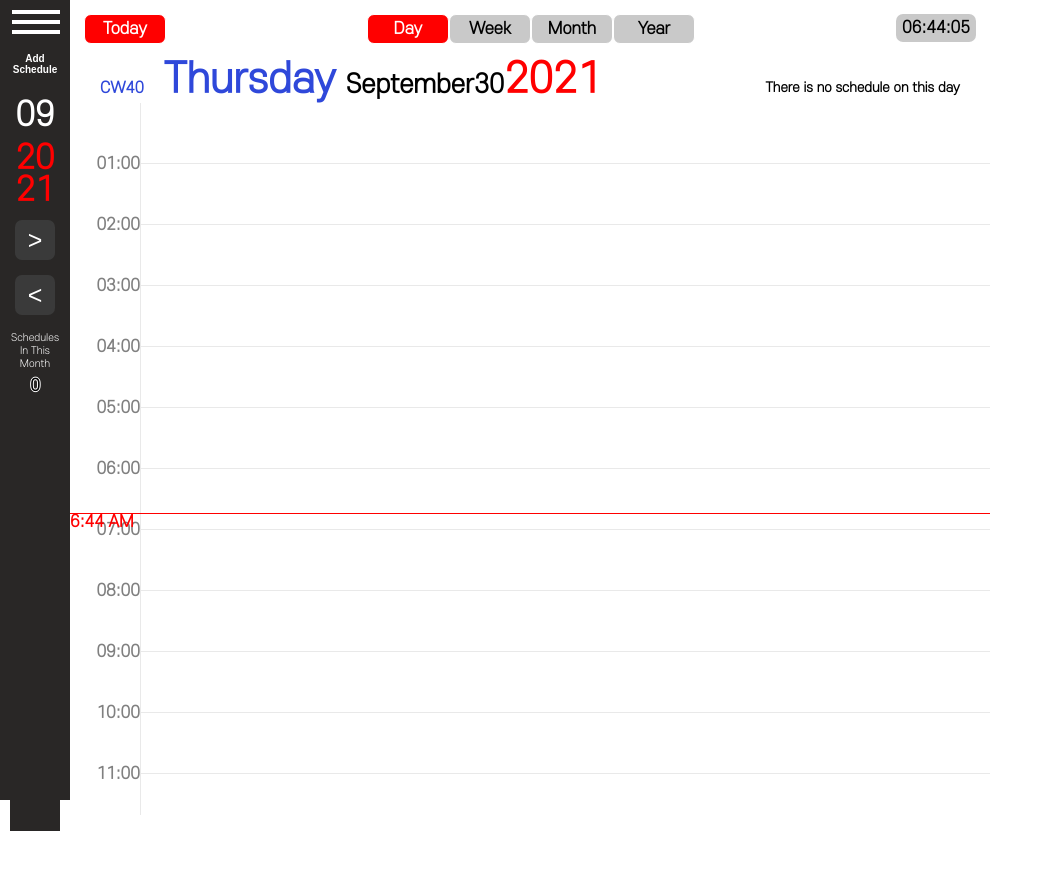
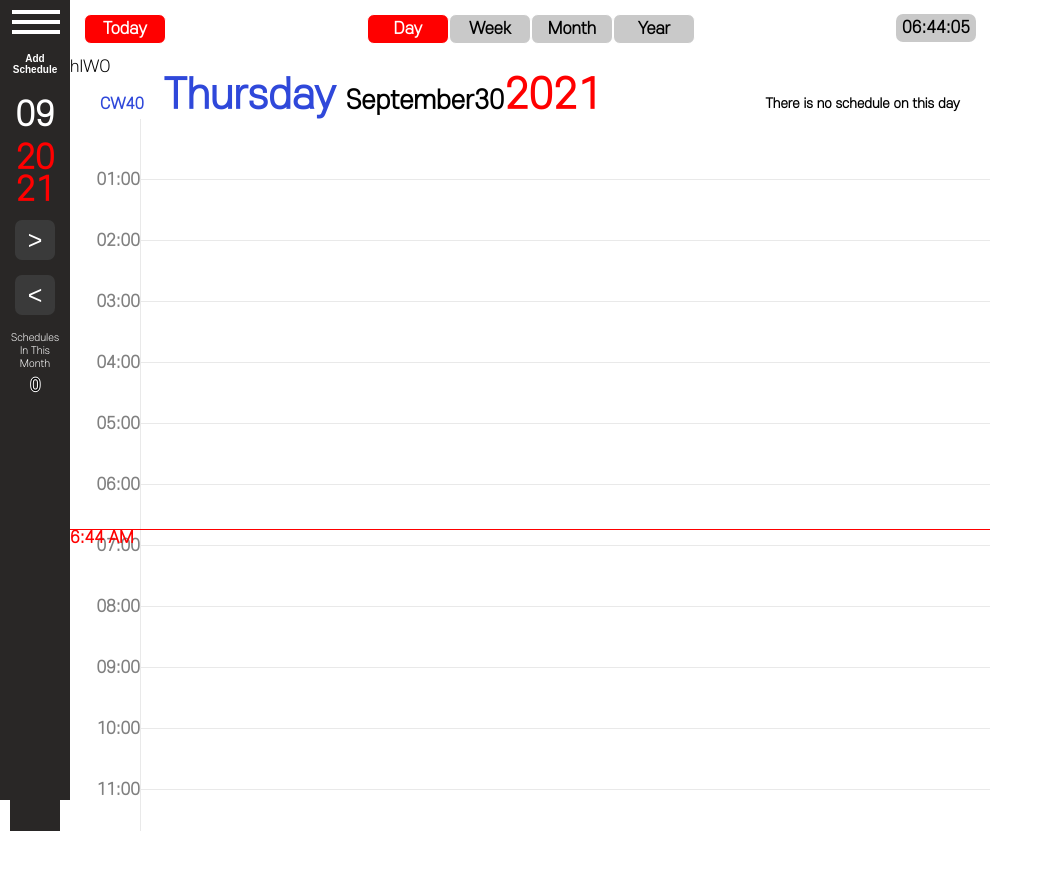
Before and after one commit to Ho-s/Calendar, a React app in the folder client/: page / in a window 1280 px wide. Shown: the top 870 px of the page, without its empty margins (0-1053 px from the left). Built offline with nearby package versions, Linux system fonts and the light colour scheme.

Commit message:
Add create schedule logic

```diff
--- a/client/src/pages/BaseTemplate/BaseTemplate.tsx
+++ b/client/src/pages/BaseTemplate/BaseTemplate.tsx
@@ -1,8 +1,9 @@
 import React, { useEffect } from 'react'
-import { useReactiveVar } from '@apollo/client'
+import { useMutation, useQuery, useReactiveVar } from '@apollo/client'
 
 import Header from '../../component/organisms/Header/Header'
 import Lefter from '../../component/organisms/Lefter/Lefter'
+import { CREATE_SCHEDULE } from '../../graphql/mutation'
 
 import { storage, setItemsInStorage } from '../../stores/store'
 
@@ -14,6 +15,26 @@ interface BaseTemplateProps {
 
 const BaseTemplate: React.FunctionComponent<BaseTemplateProps> = ({children}) => {
 	const storageProps = useReactiveVar(storage)
+	const [createSchedule]= useMutation(CREATE_SCHEDULE)
+
+	const onClick = async() => {
+		const input = {
+			title:'good',
+			year: 2013,
+			month: 9,
+			day: 13,
+			startHours: 9,
+			startMinutes: 23,
+			endHours: 24,
+			endMinutes: 25,
+			color:'#e9e9e9'
+		}
+		await createSchedule({
+			variables:{
+				input
+			}
+		})
+	}
 
 	useEffect(() => {
 		localStorage.setItem('storage', JSON.stringify(storageProps))
@@ -30,6 +51,7 @@ const BaseTemplate: React.FunctionComponent<BaseTemplateProps> = ({children}) =>
 			</S.MainLeft>
 			<S.MainRight>
 				<Header />
+				<div onClick={onClick}>hIWO</div>
 				{children}
 			</S.MainRight>
 		</S.Main>
```
